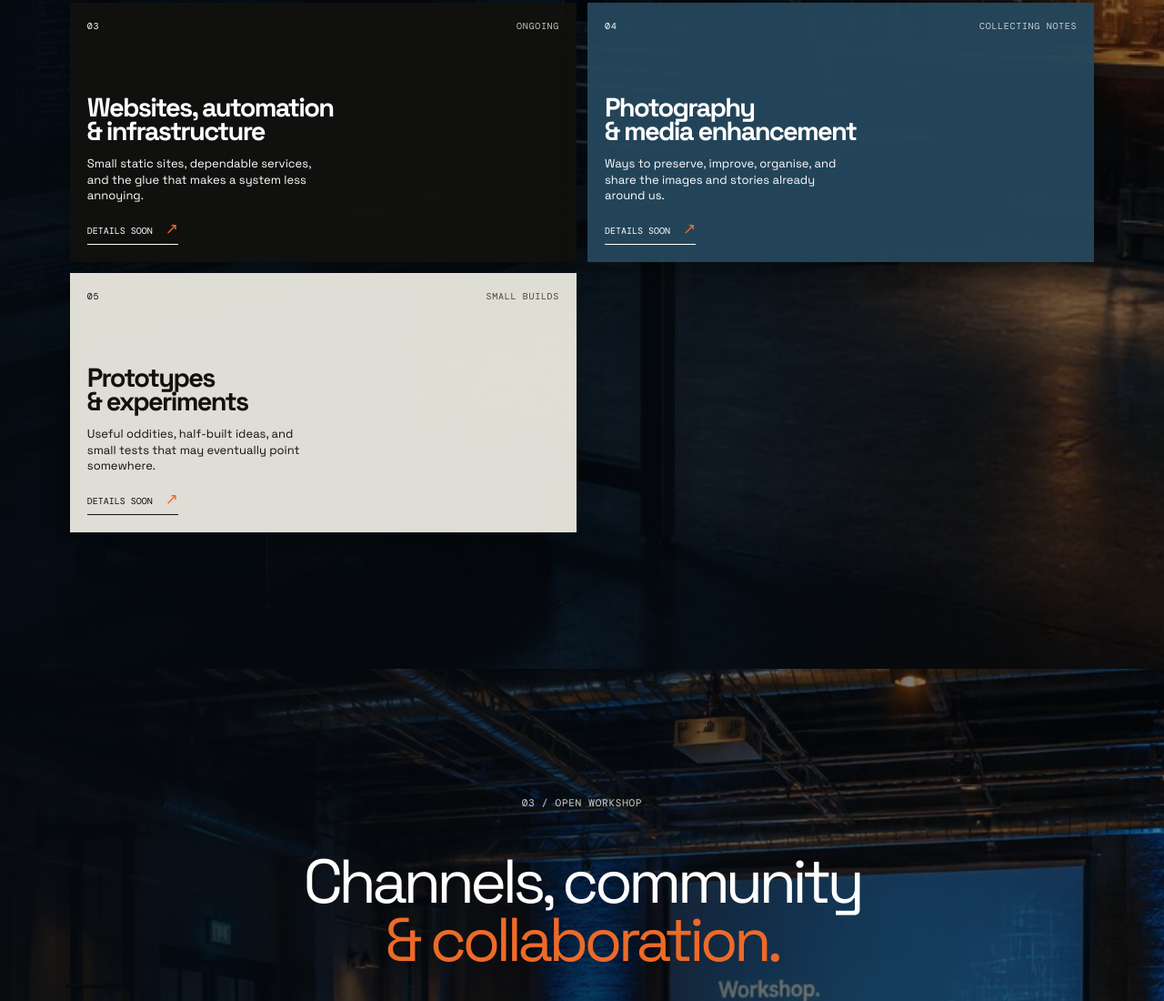
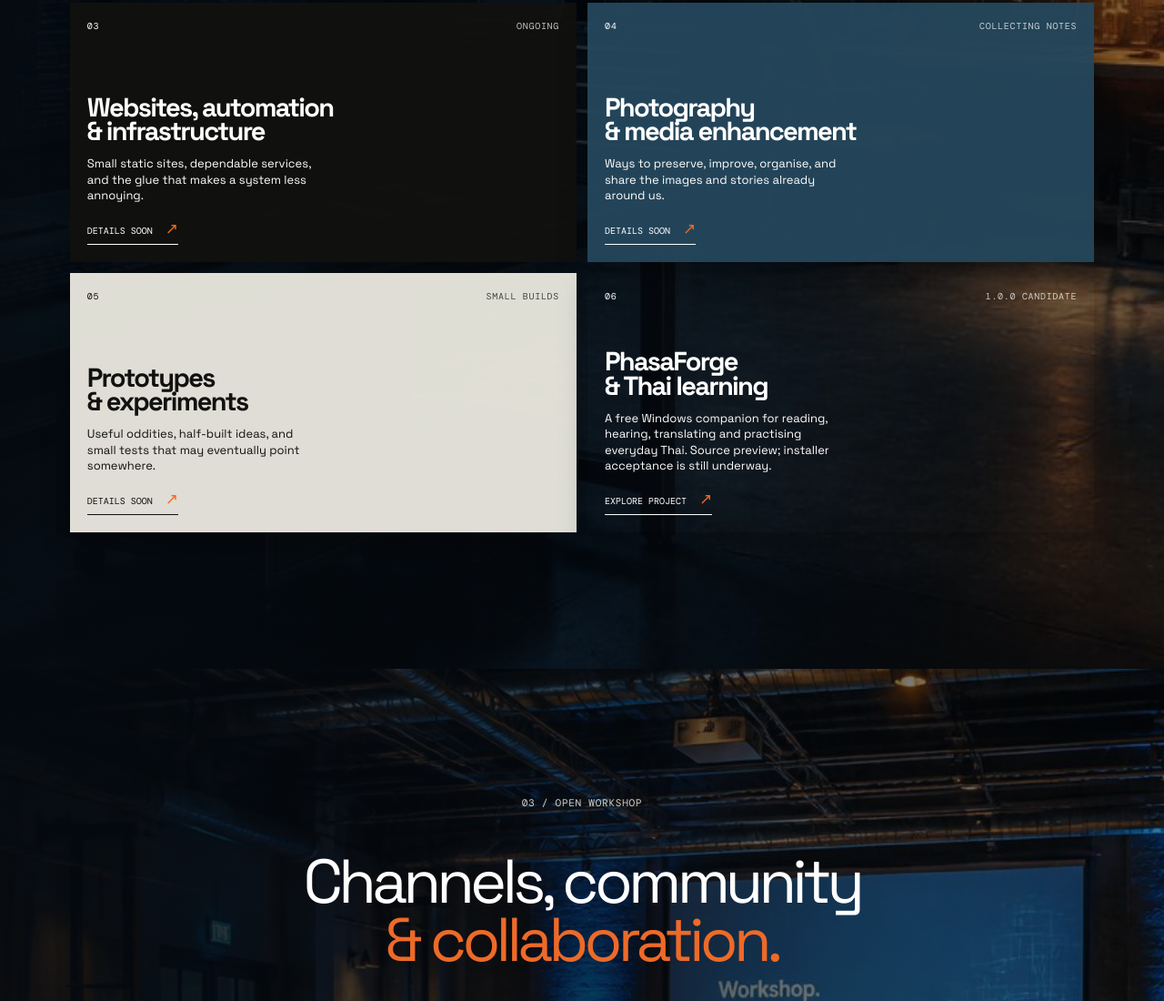
Before and after one commit to PopeKael/wazza-garage, a plain HTML site: page index.html in a window 1280 px wide. Shown: the part 2674-3774 px from the top of the page at 91% size. Drawn offline with nearby package versions, Linux system fonts and the light colour scheme.

Commit message:
site: add PhasaForge to Garage Alchemy workbench

```diff
--- a/index.html
+++ b/index.html
@@ -57,6 +57,7 @@
       <article class="project-card card-black reveal"><div class="card-top"><span>03</span><span class="status">Ongoing</span></div><h3>Websites, automation<br>&amp; infrastructure</h3><p>Small static sites, dependable services, and the glue that makes a system less annoying.</p><a class="card-link" href="#closing" aria-label="Websites, automation and infrastructure, details coming soon">Details soon <span>↗</span></a></article>
       <article class="project-card card-steel reveal"><div class="card-top"><span>04</span><span class="status">Collecting notes</span></div><h3>Photography<br>&amp; media enhancement</h3><p>Ways to preserve, improve, organise, and share the images and stories already around us.</p><a class="card-link" href="#closing" aria-label="Photography and media enhancement, details coming soon">Details soon <span>↗</span></a></article>
       <article class="project-card card-paper reveal"><div class="card-top"><span>05</span><span class="status">Small builds</span></div><h3>Prototypes<br>&amp; experiments</h3><p>Useful oddities, half-built ideas, and small tests that may eventually point somewhere.</p><a class="card-link" href="#closing" aria-label="Small builds and prototypes, details coming soon">Details soon <span>↗</span></a></article>
+      <article class="project-card card-teal reveal"><div class="card-top"><span>06</span><span class="status">1.0.0 candidate</span></div><h3>PhasaForge<br>&amp; Thai learning</h3><p>A free Windows companion for reading, hearing, translating and practising everyday Thai. Source preview; installer acceptance is still underway.</p><a class="card-link" href="https://github.com/PopeKael/PhasaForge" target="_blank" rel="noopener noreferrer" aria-label="Explore the PhasaForge Thai learning project on GitHub">Explore project <span>↗</span></a></article>
     </div>
   </div>
 </section>
```
